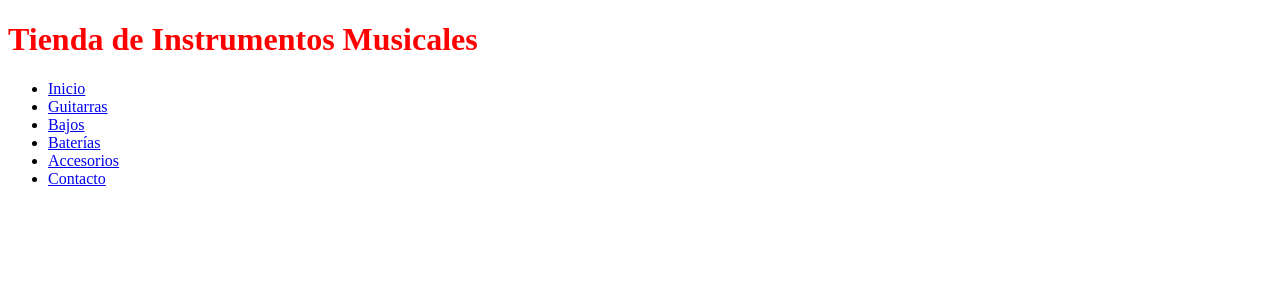
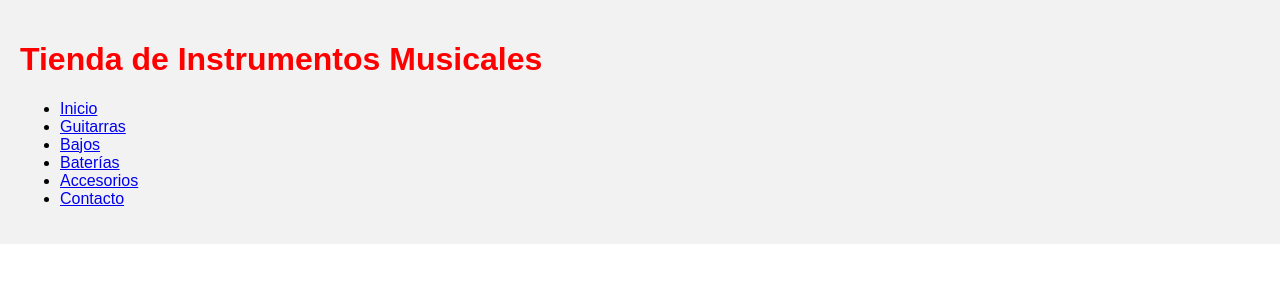
Before and after one commit to Elishaherrera/pagina-git, a plain HTML site: page src/index.html in a window 1280 px wide. Drawn offline with Linux system fonts and the light colour scheme.

Commit message:
estilos-listos

```diff
--- a/src/style.css
+++ b/src/style.css
@@ -1,3 +1,14 @@
 h1 {
   color: red;
 }
+
+body {
+  font-family: Arial, sans-serif;
+  margin: 0;
+  padding: 0;
+}
+
+header {
+  background-color: #f2f2f2;
+  padding: 20px;
+}
```
